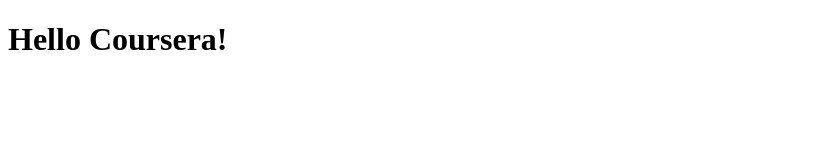
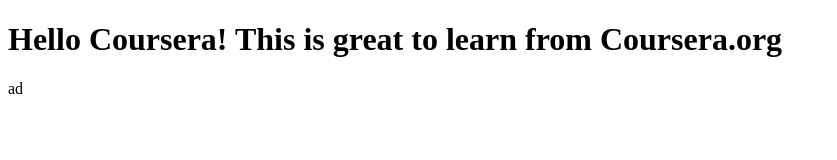
Before and after one commit to Mariya15/coursera-test, a plain HTML site: page site/index.html in a window 1280 px wide. Shown: the whole page, without its empty margins (0-837 px from the left). Drawn offline with Linux system fonts and the light colour scheme.

Commit message:
my second commit

```diff
--- a/site/index.html
+++ b/site/index.html
@@ -4,6 +4,6 @@
 	<title>Hello Coursera!</title>
 </head>
 <body>
-<h1>Hello Coursera!</h1>
+<h1>Hello Coursera! This is great to learn from Coursera.org</h1>
 </body>
-</html>
+</html> ad
```
